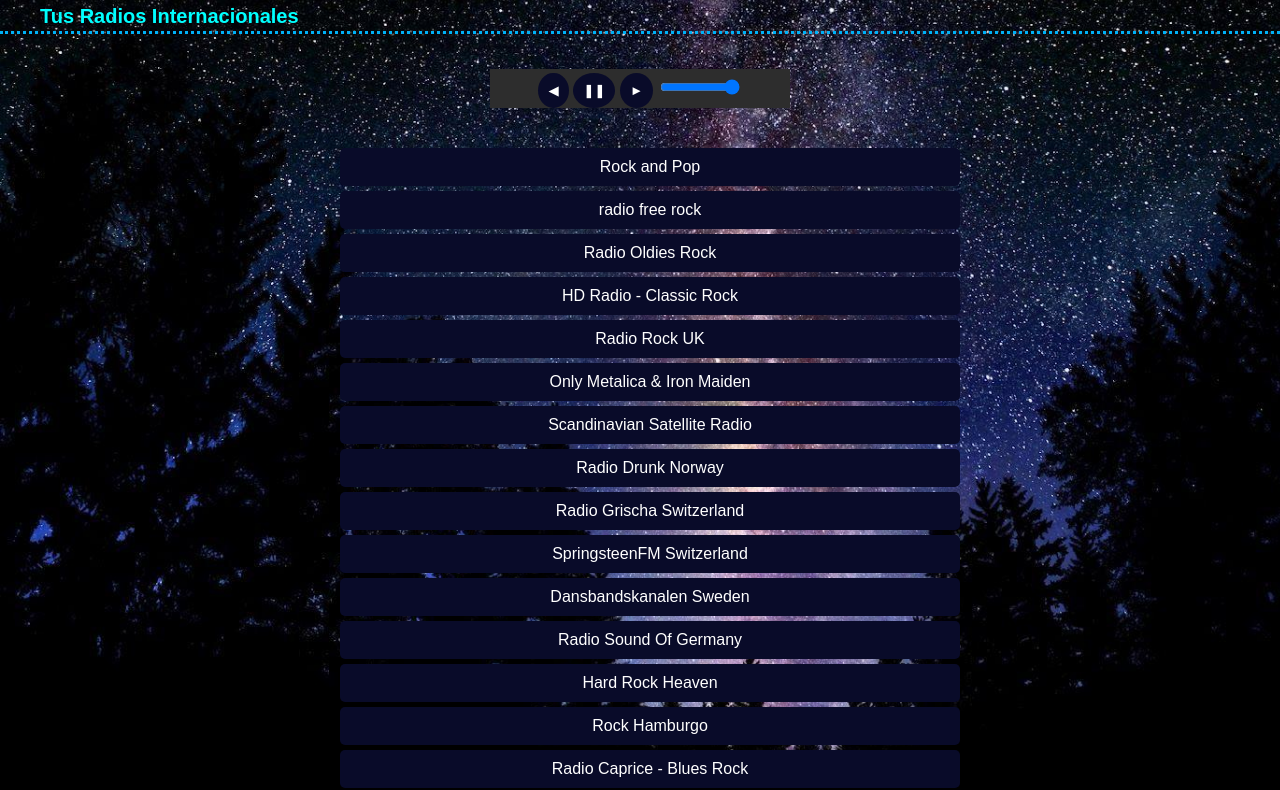
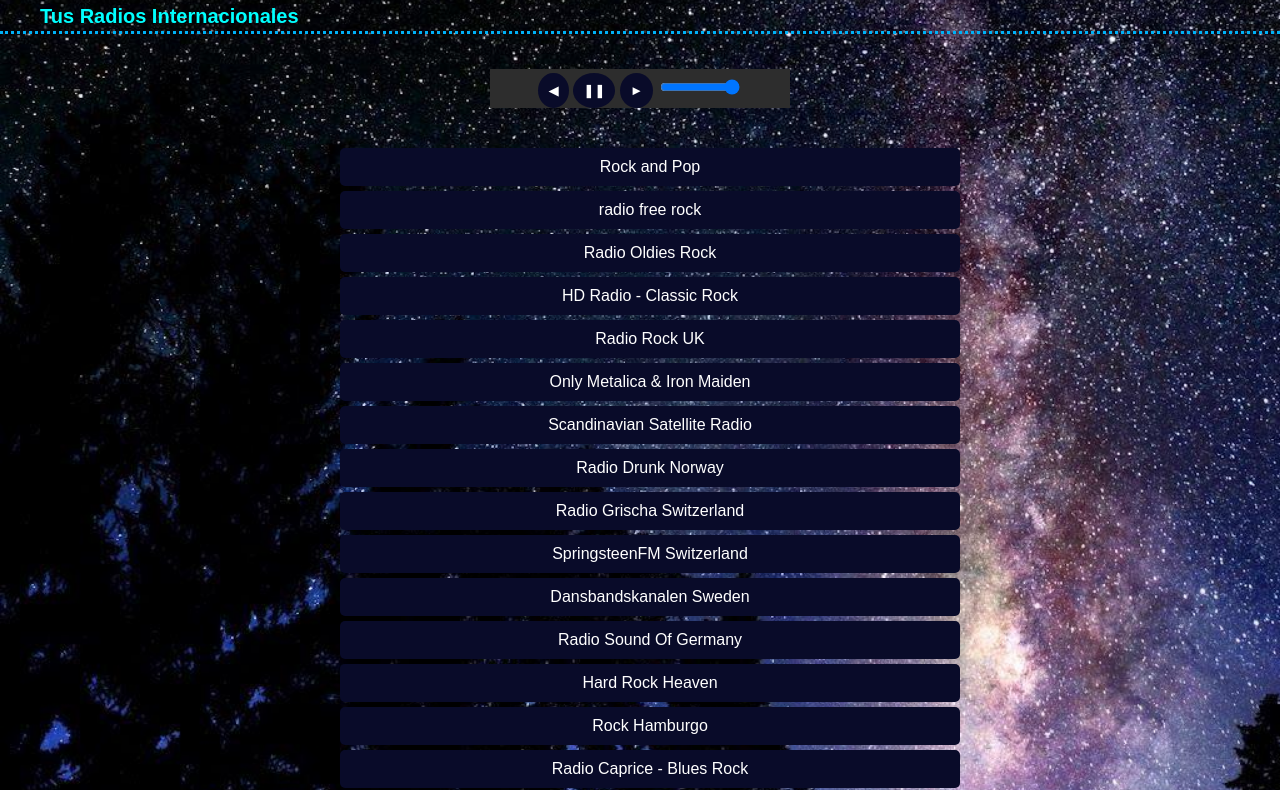
Before and after one commit to JOSEBARZOLA/RadioRK, a plain HTML site: page index.html in a window 1280 px wide. Shown: the part 76-866 px from the top of the page. Drawn offline with Linux system fonts and the light colour scheme; a web font is replaced by a local one.

Commit message:
posicion body

```diff
--- a/style.css
+++ b/style.css
@@ -1,6 +1,6 @@
 body {
     font-family: Arial, sans-serif;
-    height: 160vh auto;
+    height: 160vh;
     color: #ffffff;
     margin: 0;
     padding: 0;
```
